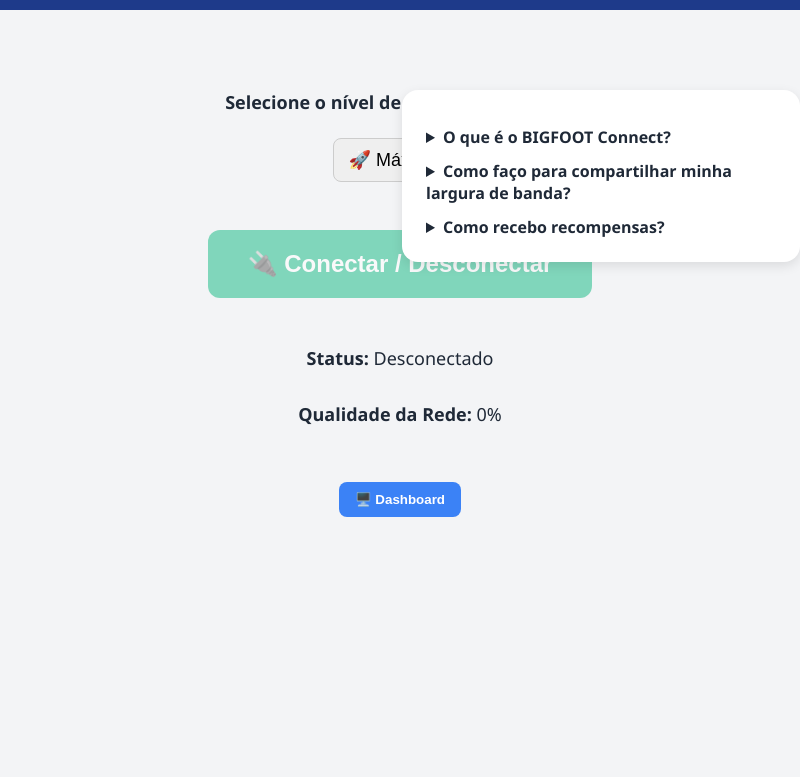
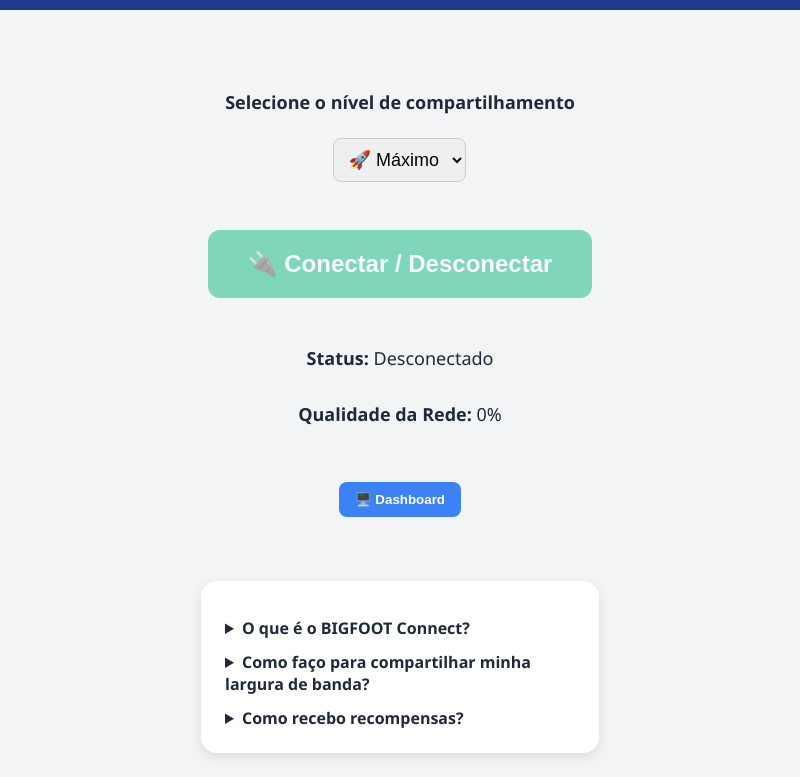
Before and after one commit to magroalbino/BIGFOOT-Connect, an Electron app: page renderer/index.html in a window 800 px wide. Shown: the part 57-834 px from the top of the page. Before the commit the page ends 800 px from the top, so only its background shows below. Drawn offline with Linux system fonts and the light colour scheme.

Commit message:
Improve layout responsiveness in index.html by adjusting main and FAQ section styles

```diff
--- a/renderer/index.html
+++ b/renderer/index.html
@@ -75,9 +75,10 @@
     }
 
     main {
-      position: relative;
       display: flex;
+      flex-wrap: wrap;
       justify-content: center;
+      gap: 32px;
       padding: 24px;
     }
 
@@ -88,10 +89,8 @@
     }
 
     .faq {
-      position: absolute;
-      top: 80px;
-      right: 0;
-      width: 350px;
+      width: 100%;
+      max-width: 350px;
       background-color: var(--card-color);
       border-radius: 16px;
       padding: 24px;
@@ -100,6 +99,7 @@
       text-align: left;
       max-height: 500px;
       overflow-y: auto;
+      margin-top: 32px;
     }
 
     .big-button {
```
